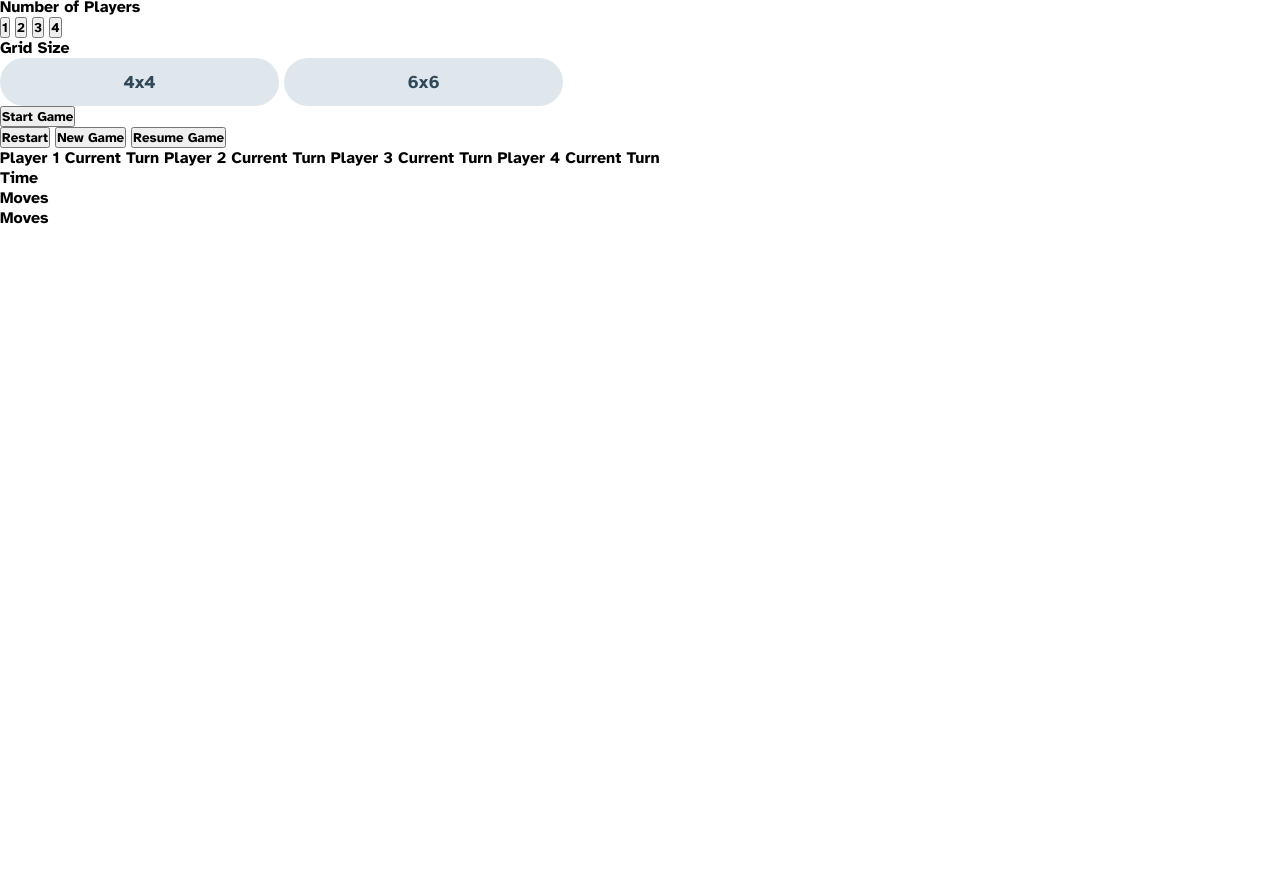
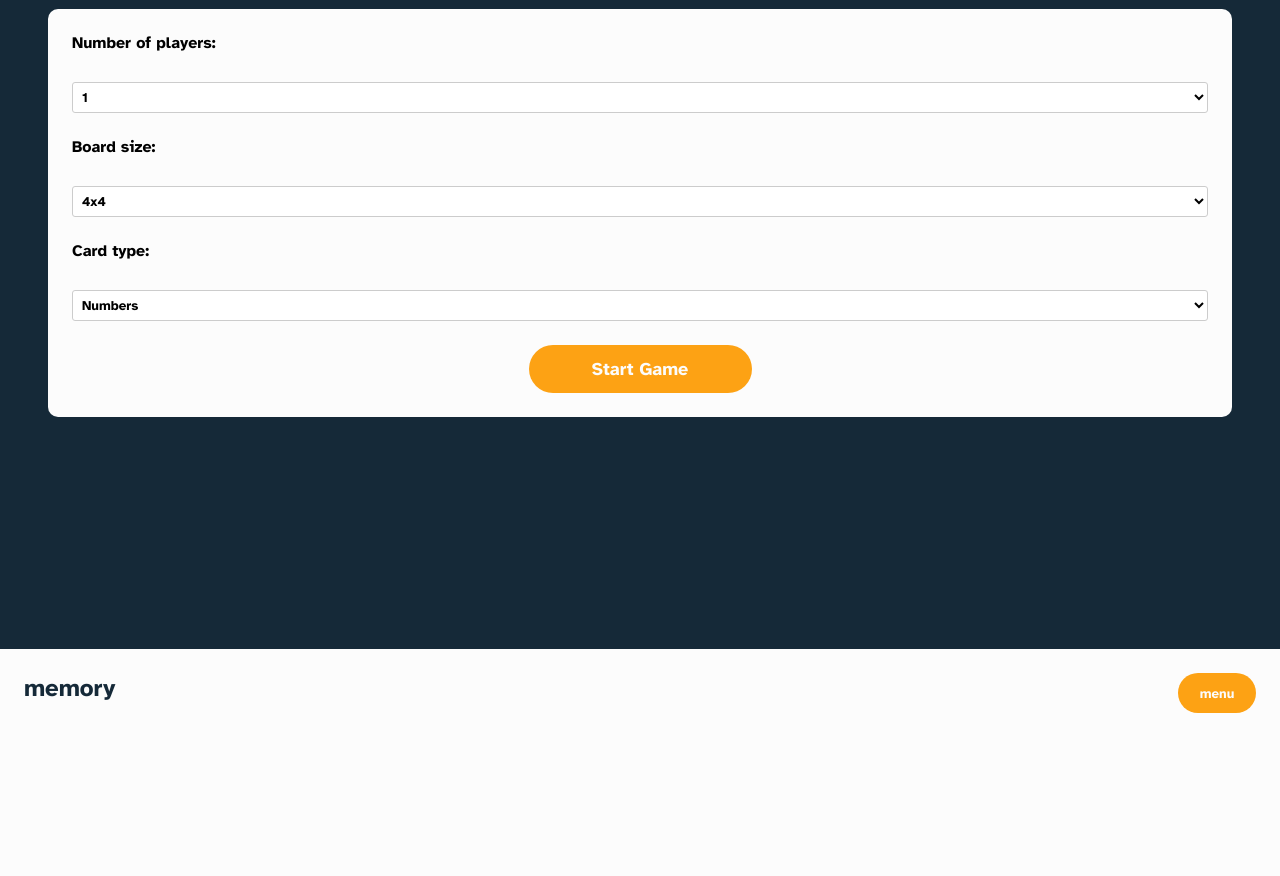
Before and after one commit to MichaelAgyebeng/Memory-game, a plain HTML site: page index.html in a window 1280 px wide. Shown: the part 131-1007 px from the top of the page. Before the commit the page ends 800 px from the top, so only its background shows below. Drawn offline with Linux system fonts and the light colour scheme.

Commit message:
Update index.html

```diff
--- a/index.html
+++ b/index.html
@@ -15,79 +15,49 @@
   <title>Frontend Mentor | Memory game</title>
 </head>
 <body>
-<main id="main">
-  <!-- Game setup start -->
-<div class="title"><h1 id="title">memory</h1></div>
-  <section id="maingroup">
-    <div class="grp">
-      <div class="topic">Select Theme</div>
-      <div class="buttons">
-    <button class="button1">Numbers</button>
-    <button class="button1">Icons</button></div></div>
+<section id="options-popup" >
+	<h1>Memory Game</h1>
+	<div class="form-section">
+		<label for="player-select">Number of players:</label>
+		<select id="player-select">
+			<option value="1">1</option>
+			<option value="2">2</option>
+			<option value="3">3</option>
+			<option value="4">4</option>
+		</select>
 
-    <div class="grp">
-  <div class="topic">Number of Players</div>
-  <div class="buttons">
-    <button class="button2">1</button>
-    <button class="button2">2</button>
-    <button class="button2">3</button>
-    <button class="button2">4</button></div></div>
+		<label for="size-select">Board size:</label>
+		<select id="size-select">
+			<option value="4">4x4</option>
+			<option value="6">6x6</option>
+		</select>
 
-  <div class="grp">
-    <div class="topic">Grid Size</div>
-    <div class="buttons">
-    <button class="button1">4x4</button>
-    <button class="button1">6x6</button></div></div>
+		<label for="type-select">Card type:</label>
+		<select id="type-select">
+			<option value="number">Numbers</option>
+			<option value="icon">Icons</option>
+		</select>
 
-  <div class="start"><button class="button3">Start Game</button>
-  </div>
-  </section>
-
-  <!-- Game setup end -->
-
-  <!-- Game board start -->
-
-  <section id="section2">
-  <button class="button4"> Restart</button>
-  <button class="button4"> New Game</button>
-  <button class="button4"> Resume Game</button>
+		<button id="startButton" onclick="startGame()">Start Game</button>
+	</div>
 </section>
 
-  <!-- Multiplayer scores start -->
+	<section id="game-state">
+		<div id="toprow">
+			<div class="memoryheader">memory</div>
+			<button class="menu">menu</button>
+		</div>
+	<div id="game-board"></div>
+	<div id="score-board"></div>
+	</section>
 
-  Player 1
-  <!-- P1 score -->
-  Current Turn
-
-  Player 2
-  <!-- P2 score -->
-  Current Turn
-
-  Player 3
-  <!-- P3 score -->
-  Current Turn
-
-  Player 4
-  <!-- P4 score -->
-  Current Turn
-
-  <!-- Multiplayer scores start -->
-
-  <!-- Solo game time and moves counter start -->
-
-  <div id="grpbottom">
-  <div class="grpbottom1"> <div class="grpinside"><p class="stext">Time</p></div>
-  <!-- Time elapsed -->
-</div>
-
-<div class="grpbottom1"><div class="grpinside"><p class="stext">Moves</p><p class="stext">Moves</p></div>
-  <!-- Moves total -->
-</div>
-  </div>
-  <!-- Solo game time and moves counter end -->
-
-  <!-- Game board end -->
-
-</main>
+	<section id="result-popup" class="hide">
+		<h2 id="results-title"></h2>
+		<div id="scores"></div>
+		<div class="next">
+		<button id="restart-btn" class="button1">Restart Game</button>
+		<button id="newgame-btn" class="button1">Setup New Game</button>
+	</div>
+	</section>
 </body>
 </html>
```
